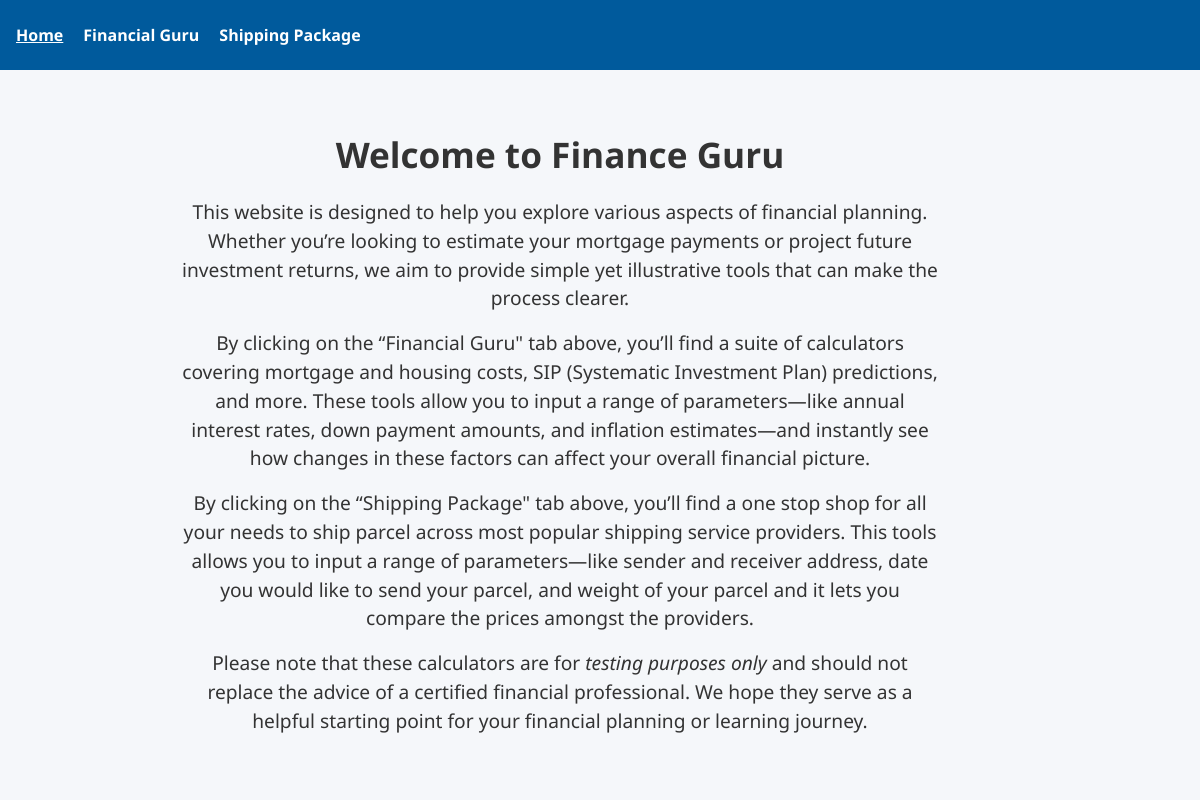
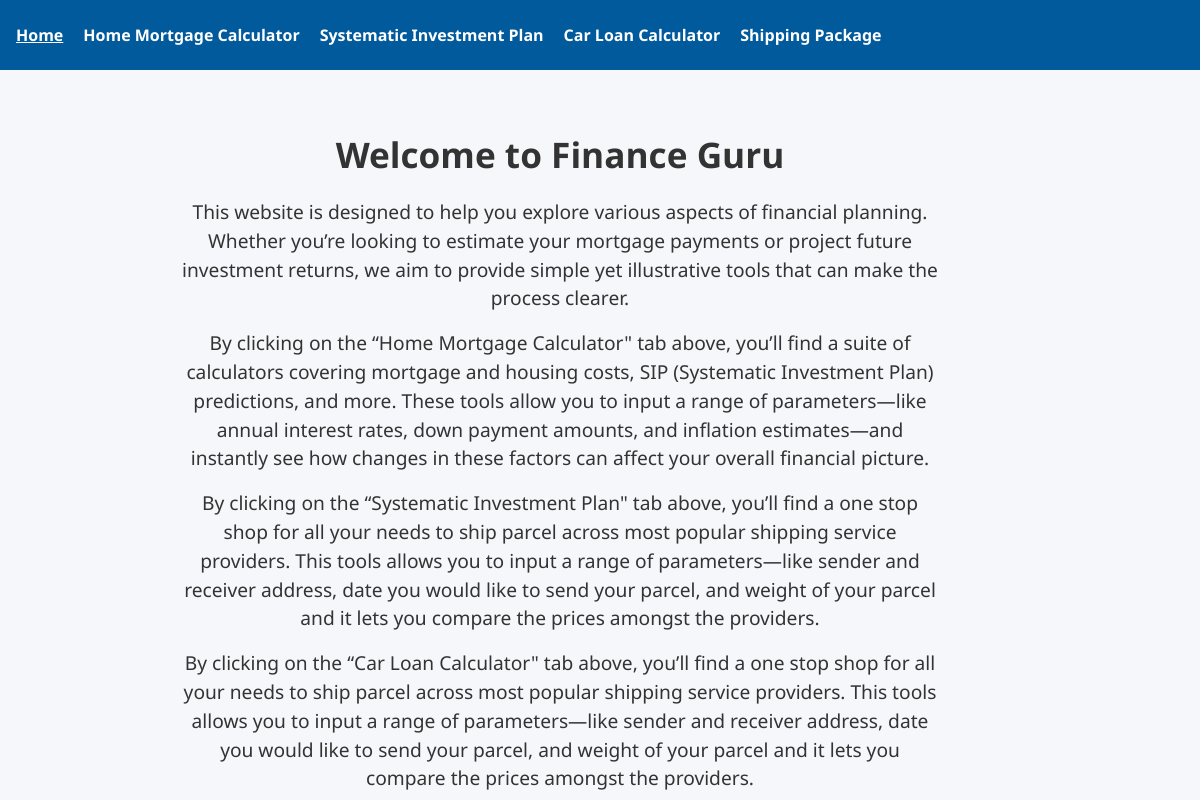
Before and after one commit to AYLabsLtd/finace-guru-mobile, a plain HTML site: page index.html in a window 1280 px wide. Shown: the top 800 px of the page, 80-1280 px from the left. Drawn offline with Linux system fonts and the light colour scheme.

Commit message:
Update index.html

```diff
--- a/index.html
+++ b/index.html
@@ -1,7 +1,10 @@
 <!DOCTYPE html>
 <html>
 <head>
-  <meta charset="utf-8"/>
+  <script async src="https://pagead2.googlesyndication.com/pagead/js/adsbygoogle.js?client=ca-pub-5739036219263079"
+     crossorigin="anonymous">
+  </script>
+  <meta charset="utf-8" name="google-adsense-account" content="ca-pub-5739036219263079"/>
   <title>Finance Guru - Home</title>
   <style>
     /* Basic reset and styling */
@@ -72,7 +75,9 @@
     <img src="imgs/logo.png" alt="My Logo" class="logo"/>
     <!-- Navigation Links -->
     <a href="index.html" class="active">Home</a>
-    <a href="calculation.html">Financial Guru</a>
+    <a href="mortgage.html">Home Mortgage Calculator</a>
+    <a href="sip.html">Systematic Investment Plan</a>
+    <a href="carloan.html">Car Loan Calculator</a>
     <a href="package.html">Shipping Package</a>
   </div>
 
@@ -87,12 +92,26 @@
       process clearer.
     </p>
     <p>
-      By clicking on the “Financial Guru" tab above, you’ll find
+      By clicking on the “Home Mortgage Calculator" tab above, you’ll find
       a suite of calculators covering mortgage and housing costs, SIP
       (Systematic Investment Plan) predictions, and more. These tools
       allow you to input a range of parameters—like annual interest rates,
       down payment amounts, and inflation estimates—and instantly see
       how changes in these factors can affect your overall financial picture.
+    </p>
+    <p>
+      By clicking on the “Systematic Investment Plan" tab above, you’ll find
+      a one stop shop for all your needs to ship parcel across most popular shipping
+      service providers. This tools allows you to input a range of parameters—like
+      sender and receiver address, date you would like to send your parcel, and
+      weight of your parcel and it lets you compare the prices amongst the providers.
+    </p>
+    <p>
+      By clicking on the “Car Loan Calculator" tab above, you’ll find
+      a one stop shop for all your needs to ship parcel across most popular shipping
+      service providers. This tools allows you to input a range of parameters—like
+      sender and receiver address, date you would like to send your parcel, and
+      weight of your parcel and it lets you compare the prices amongst the providers.
     </p>
     <p>
       By clicking on the “Shipping Package" tab above, you’ll find
@@ -116,15 +135,6 @@
     The results are purely illustrative and may not account for all factors
     relevant to your personal financial situation.
   </div>
-<script>
-    document.addEventListener("DOMContentLoaded", function() {
-        var financialGuruLink = document.querySelector(".navbar a:nth-child(2)"); // Select the second link
-        if (/Android|webOS|iPhone|iPad|iPod|BlackBerry|IEMobile|Opera Mini/i.test(navigator.userAgent)) {
-            financialGuruLink.href = "test_calculation.html"; // Change link for mobile users
-        } else {
-            financialGuruLink.href = "calculation.html"; // Keep it as is for desktop users
-        }
-    });
-</script>
+
 </body>
 </html>
```
